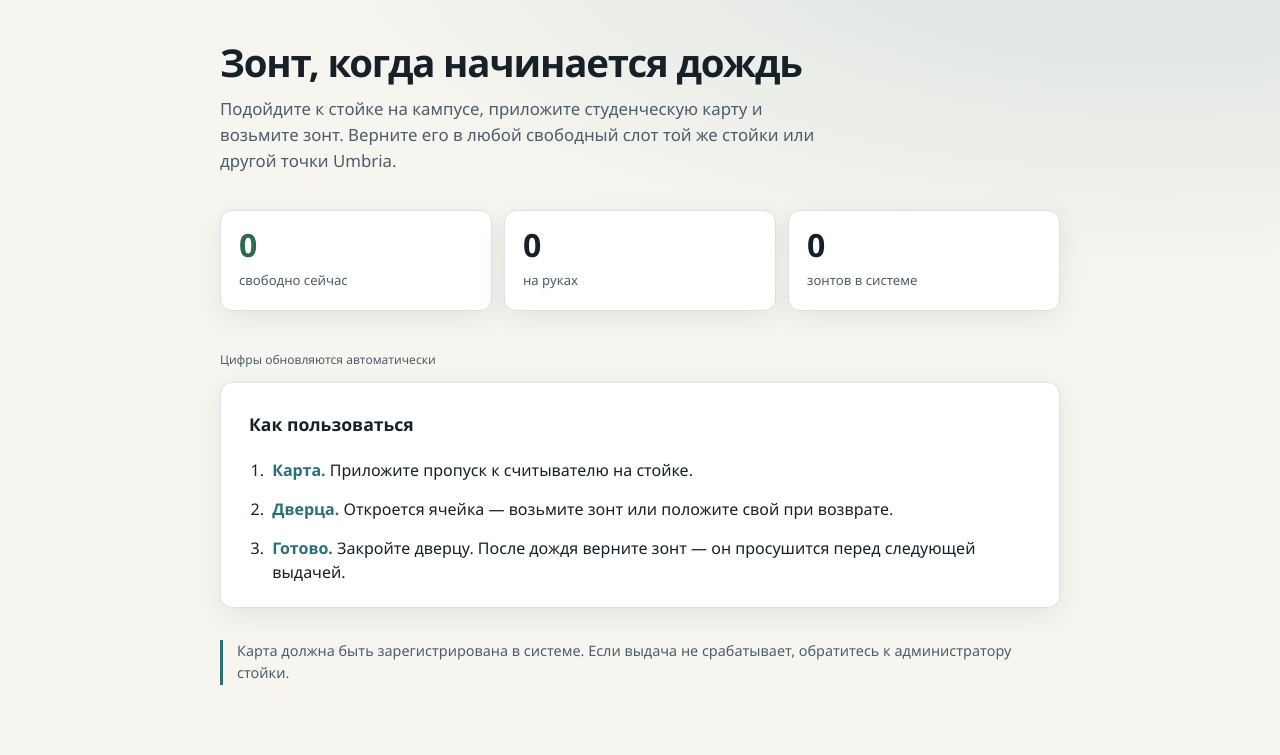
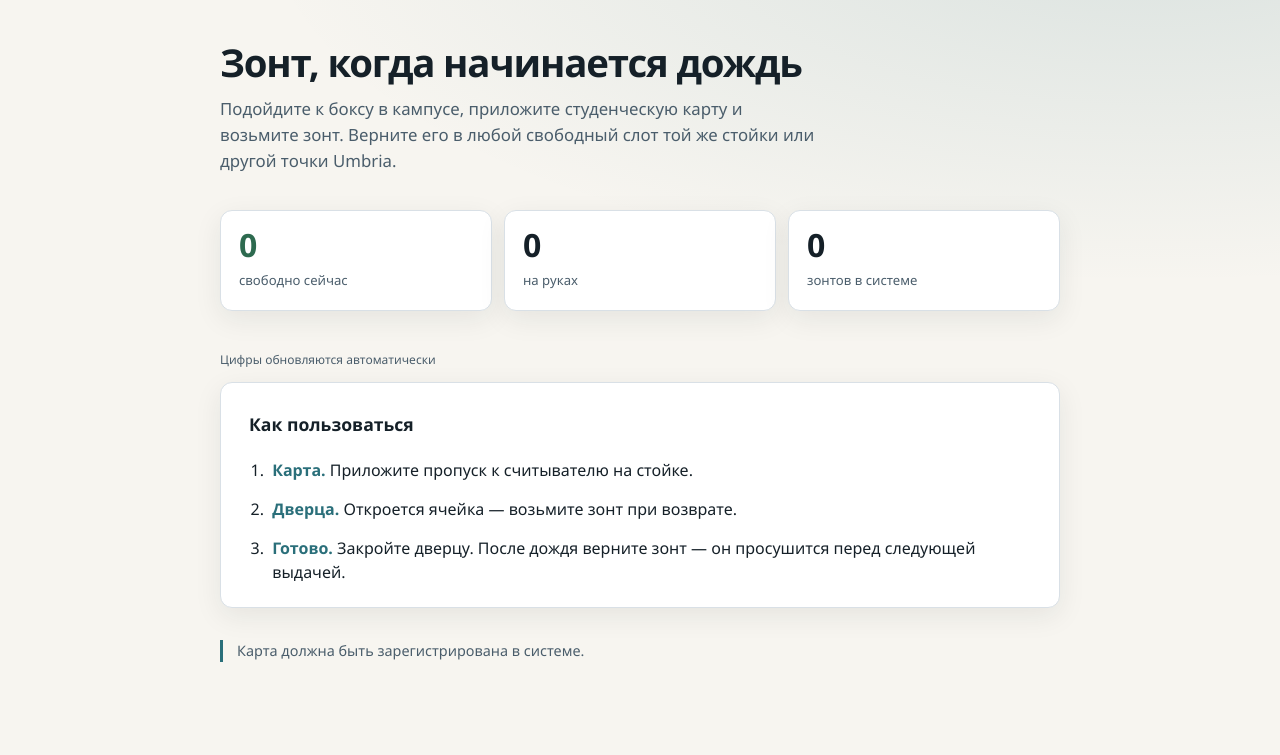
Before and after one commit to m3wqd/Umbria, a Django app: page / in a window 1280 px wide. Shown: the part 84-839 px from the top of the page. After the commit the page ends 746 px from the top, so only its background shows below. Run offline with Django 5.2, Linux system fonts and the light colour scheme; data that the repository does not hold is empty.

Commit message:
изменение home страницы

```diff
--- a/inventory/templates/inventory/home.html
+++ b/inventory/templates/inventory/home.html
@@ -130,7 +130,7 @@
         <section class="hero">
             <h1>Зонт, когда начинается дождь</h1>
             <p>
-                Подойдите к стойке на кампусе, приложите студенческую карту и возьмите зонт.
+                Подойдите к боксу в кампусе, приложите студенческую карту и возьмите зонт.
                 Верните его в любой свободный слот той же стойки или другой точки Umbria.
             </p>
         </section>
@@ -161,13 +161,13 @@
             <h2>Как пользоваться</h2>
             <ol>
                 <li><strong>Карта.</strong> Приложите пропуск к считывателю на стойке.</li>
-                <li><strong>Дверца.</strong> Откроется ячейка — возьмите зонт или положите свой при возврате.</li>
+                <li><strong>Дверца.</strong> Откроется ячейка — возьмите зонт при возврате.</li>
                 <li><strong>Готово.</strong> Закройте дверцу. После дождя верните зонт — он просушится перед следующей выдачей.</li>
             </ol>
         </section>
 
         <p class="note">
-            Карта должна быть зарегистрирована в системе. Если выдача не срабатывает, обратитесь к администратору стойки.
+            Карта должна быть зарегистрирована в системе.
         </p>
     </div>
 
```
